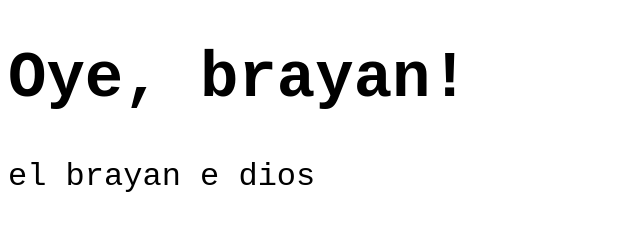
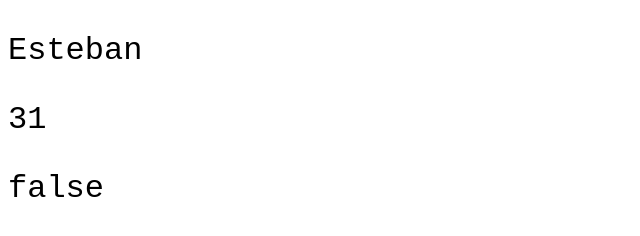
Before and after one commit to estebanreyes93/JS-Journal, a plain HTML site: page index.html in a window 1280 px wide. Shown: the whole page, without its empty margins (0-640 px from the left). Drawn offline with Linux system fonts and the light colour scheme.

Commit message:
Updates boolens
Booleans, strings, ID, Nmbers, typeOf

```diff
--- a/index.html
+++ b/index.html
@@ -10,10 +10,15 @@
 </head>
 <body>
 
-    <!-- ID is for JS and for single element -->
-    <!-- Class is for CSS and for multiple elements -->
+    <p id="p1"></p>
+    <p id="p2"></p>
+    <p id="p3"></p>
+
+
+    <!-- ID is for JS and for single element
+    Class is for CSS and for multiple elements
     <h1 id="myH1" class="myH1"></h1>
-    <p id="myP" class="myP"></p>
+    <p id="myP" class="myP"></p> -->
     <script src="index.js"></script>
 </body>
 </html>
--- a/index.js
+++ b/index.js
@@ -1,16 +1,63 @@
-/*//testing console.log
-console.log(`Oye, brayan!`);
-console.log(`el brayan e duro`);
+//  variable = A container that stores a value.
+//           behaves as if it were the value it contsains.
 
-//testing window.alert
-window.alert(`hola, brayan`);
-window.alert(`el brayan e dios`);
-window.alert(`brayan e vacano`);
+//  1. declaration  let x;
+//  2. assignment   x = 100;
 
-//testing window.prompt
-window.prompt(`a u ok?`, `yes'nth`);
-window.prompt(`a u ok?`, `no'th`);
+//This is an example of a variable declaration.
+
+/*
+let x;
+x = 123;
 */
 
-document.getElementById("myH1").textContent = `Oye, brayan!`;
-document.getElementById("myP").textContent = `el brayan e dios`;
+//This is an example of a variable assignment and declaration.
+
+/*
+let x = 100;
+console.log(x);
+*/
+
+//STRINGS
+// let name = "John";
+// let age = 31;
+// let price = 9.99;
+// let gpa = 3.5;
+
+//typeof is for data determination console.log(typeof age);
+
+//NUMBERS
+// console.log(typeof age);
+// console.log(`You are ${age} years old.`);
+// console.log(typeof price);
+// console.log(`The price is $${price}.`);
+// console.log(typeof gpa);
+// console.log(`Your gpa is ${gpa}.`);
+// console.log(typeof name);
+// console.log(`Your Name is ${name}.`);
+
+//STRINGS
+// let firstName = "Esteban";
+// let favoriteFood = "Tacos";
+// let email = "esteban@my.com";
+
+// console.log(typeof firstName);
+// console.log(`Your Name is ${firstName}
+//             and your favorite food
+//             is ${favoriteFood}, also your mail is
+//             ${email}`);
+
+//BOOLEANS Commonly used for true or false and if elses
+
+// let online = false;
+// let forSale = true;
+// console.log(`Is this car for sale? ${forSale}?`);
+// console.log(`Brayan is online: ${online}`);
+
+let fullName = "Esteban";
+let age = 31;
+let student = false;
+
+document.getElementById("p1").textContent = fullName;
+document.getElementById("p2").textContent = age;
+document.getElementById("p3").textContent = student;
```
